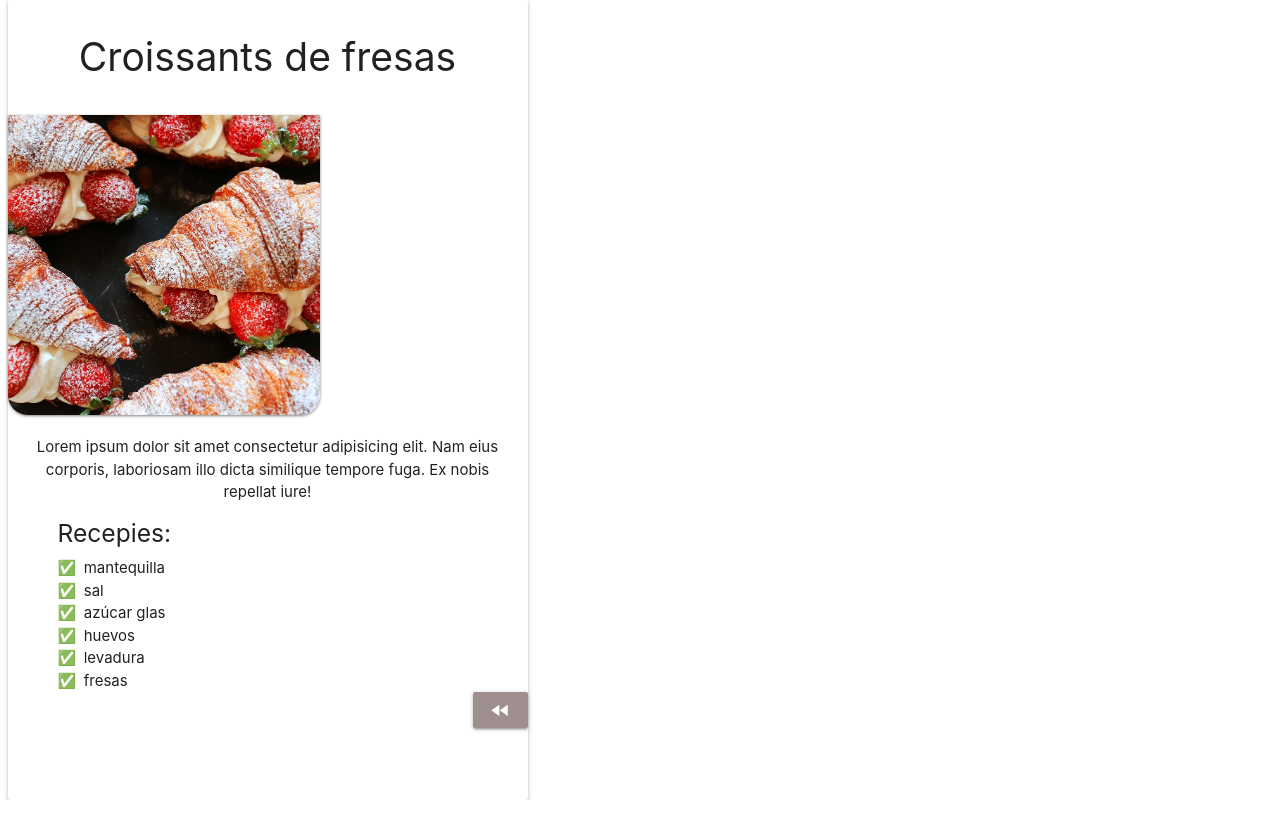
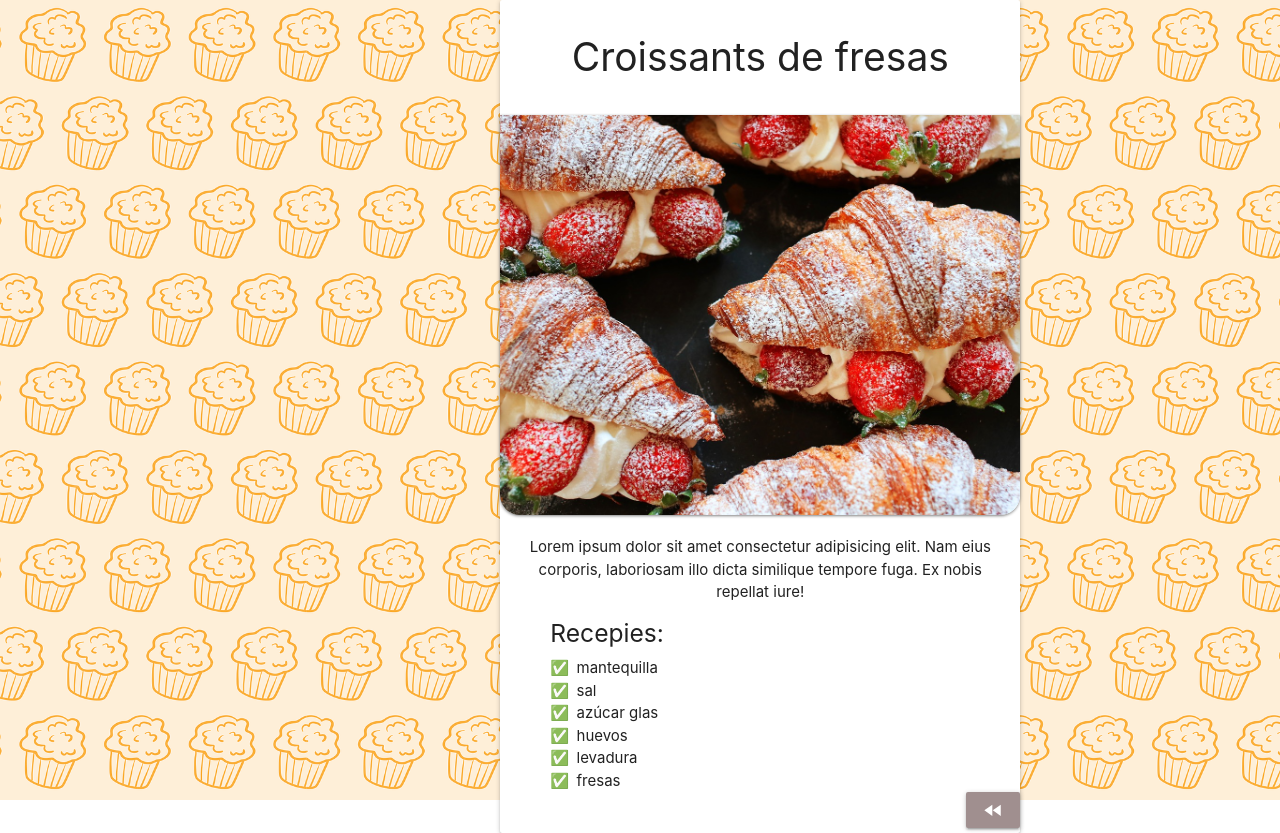
Before and after one commit to jessicafreireponte/Recetas, a React (Vite) app in the folder Bakey/: page /products/1 in a window 1280 px wide. Before the commit the page ends 800 px from the top, so only its background shows below. Built offline with nearby package versions, Linux system fonts and the light colour scheme.

Commit message:
Cambios ordenador ok

```diff
--- a/Bakey/src/Components/FabCard.css
+++ b/Bakey/src/Components/FabCard.css
@@ -35,7 +35,7 @@
   width: 100%;
 }
 
-@media (min-width: 800px) {
+@media (min-width: 600px) {
   .card {
     width: 340px;
   }
--- a/Bakey/src/Components/Main.css
+++ b/Bakey/src/Components/Main.css
@@ -20,7 +20,7 @@ header h4 {
   padding-bottom: 1.5rem;
 }
 
-@media (min-width: 800px) {
+@media (min-width: 800px) and (max-width: 1199px) {
   img.imgMain {
     width: 50%;
     object-fit: cover;
--- a/Bakey/src/Components/Pages/Products.css
+++ b/Bakey/src/Components/Pages/Products.css
@@ -46,3 +46,47 @@ div.btnDiv {
   align-items: end;
   margin-bottom: 5px;
 }
+
+@media (min-width: 600px) and (max-width: 1199px) {
+  .marging {
+    width: 98.5%;
+    display: flex;
+    justify-content: center;
+  }
+
+  div.btnDiv {
+    position: absolute;
+    bottom: 20px;
+  }
+
+  li img.imgMain {
+    width: 100%;
+    max-height: 400px;
+  }
+
+  button.btn:hover {
+    background-color: rgb(104, 46, 46);
+    display: flex;
+    justify-content: center;
+    align-items: center;
+  }
+}
+
+@media (min-width: 1200px) {
+  .marging {
+    top: 0;
+    left: 38.5vw;
+  }
+
+  li img.imgMain {
+    width: 100%;
+    min-height: 400px;
+  }
+  .product {
+    width: 100vw;
+    height: 100vh;
+    background-image: url("/cake2.png");
+    background-repeat: repeat;
+    background-size: contain;
+  }
+}
--- a/Bakey/src/Components/Pages/Products.jsx
+++ b/Bakey/src/Components/Pages/Products.jsx
@@ -14,7 +14,7 @@ export const Products = () => {
   };
 
   return (
-    <>
+    <section className="product">
       <ul className="card row marging">
         {product ? (
           <li key={product.id}>
@@ -37,6 +37,6 @@ export const Products = () => {
           </button>
         </div>
       </ul>
-    </>
+    </section>
   );
 };
--- a/Bakey/src/Components/Recipies.css
+++ b/Bakey/src/Components/Recipies.css
@@ -1,4 +1,4 @@
-@media (min-width: 800px) {
+@media (min-width: 600px) {
   ul.cards {
     display: flex;
     justify-content: space-around;
```
Also changed, not shown: Bakey/public/cake2.png (added).
